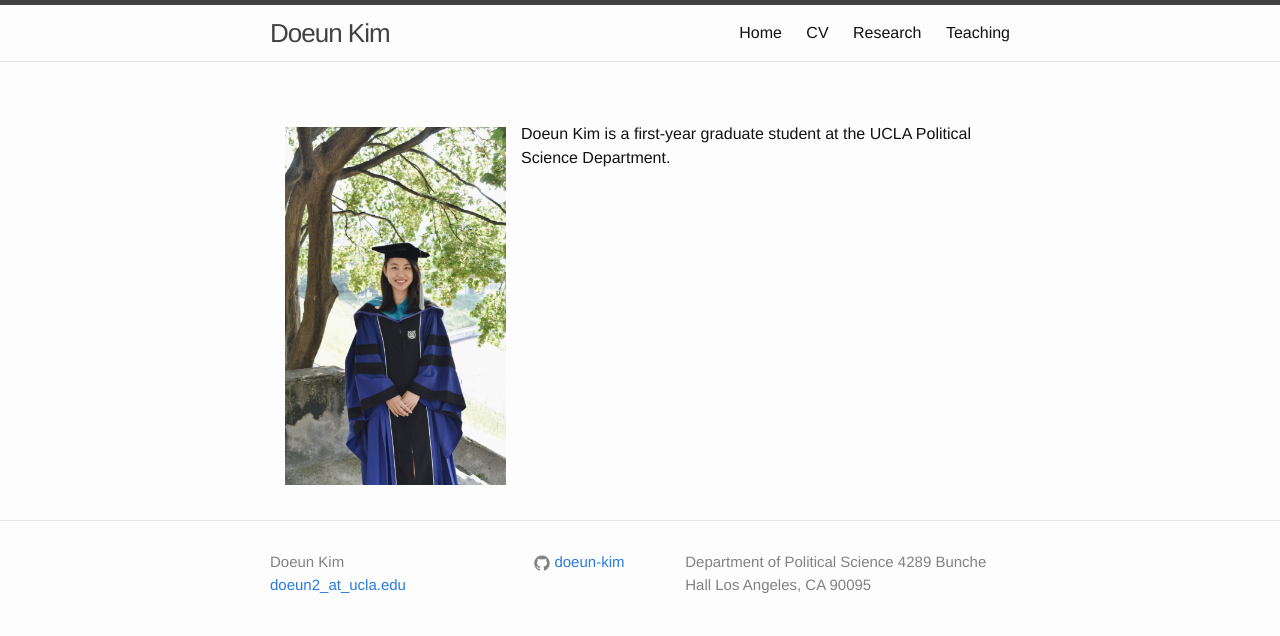
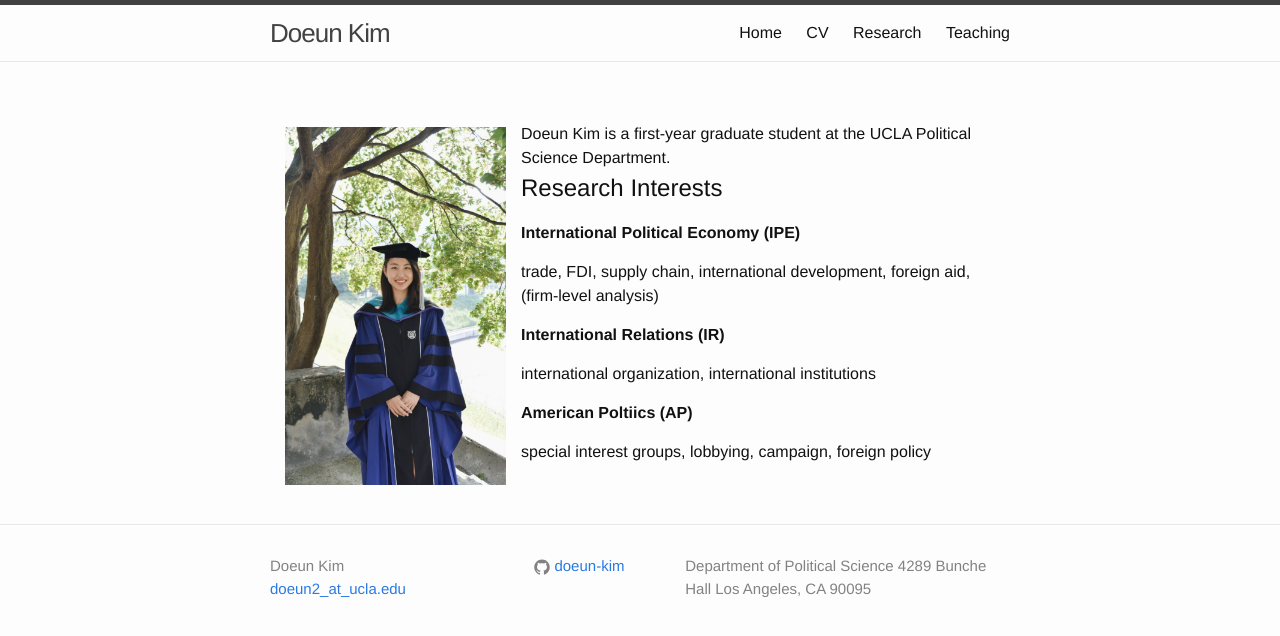
Before and after one commit to soonhong-cho/soonhong-cho.github.io, a Jekyll site: the page index.html, which Jekyll copies as it is, in a window 1280 px wide. Shown: the top 636 px of the page. Built offline with Jekyll 4.4.1, drawn with Linux system fonts in a browser that asks for light colours.

Commit message:
Update index.html

```diff
--- a/index.html
+++ b/index.html
@@ -77,6 +77,20 @@
 
 Doeun Kim is a first-year graduate student at the UCLA Political Science Department.
 
+<h1 id="research-interests">Research Interests</h1>
+
+<p><strong>International Political Economy (IPE)</strong></p>
+
+<p>trade, FDI, supply chain, international development, foreign aid, (firm-level analysis)</p>
+
+<p><strong>International Relations (IR)</strong></p>
+
+<p>international organization, international institutions</p>
+
+<p><strong>American Poltiics (AP)</strong></p>
+
+<p>special interest groups, lobbying, campaign, foreign policy</p>
+
   </article>
 
 </div>
```
